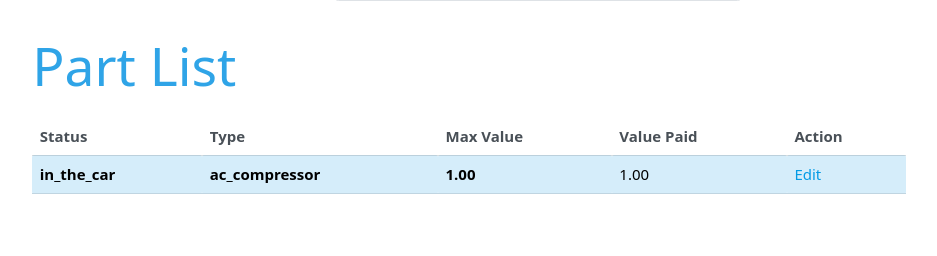
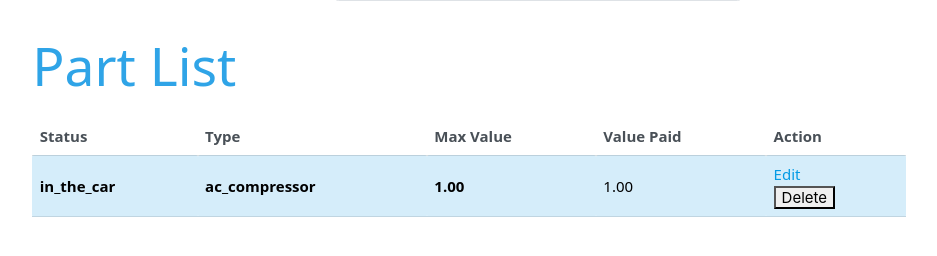
Before and after one commit to alexsteeve/Management-System, a Django app: page /1/ in a window 1280 px wide. Shown: the part 403-659 px from the top of the page, without its empty margins (171-1108 px from the left). Run offline with Django 4.2, Linux system fonts and the light colour scheme; tables that the repository leaves empty hold one stand-in row (values such as "Sample post"); grey boxes marked "Sample" are stand-in pictures; some libraries are stand-ins or nearby versions.

Commit message:
return delete button

```diff
--- a/cars/templates/car_detail.html
+++ b/cars/templates/car_detail.html
@@ -39,7 +39,7 @@
           <a href="{% url 'part_update' part.id %}">Edit</a>
           <form action="{% url 'part_delete' part.id %}" method="post">
             {% csrf_token %}
-            <!-- <button type="submit">Delete</button> -->
+            <button type="submit">Delete</button>
           </form>
         </td>
       </tr>
--- a/cars/templates/part_list.html
+++ b/cars/templates/part_list.html
@@ -27,7 +27,7 @@
           <a href="{% url 'part_update' part.id %}">Edit</a>
           <form action="{% url 'part_delete' part.id %}" method="post">
             {% csrf_token %}
-            <!-- <button type="submit">Delete</button> -->
+            <button type="submit">Delete</button>
           </form>
         </td>
       </tr>
```
